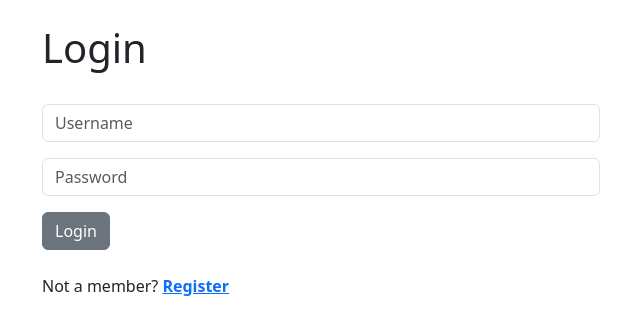
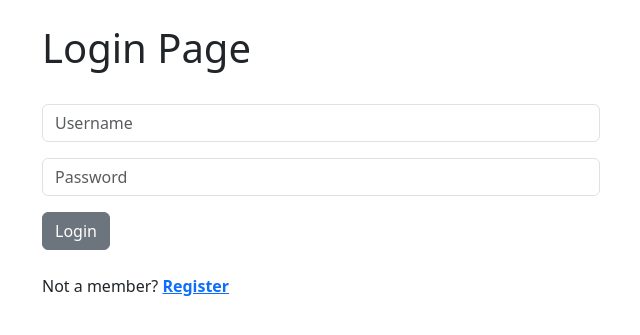
Before and after one commit to sachin-404/django-user-authentication, a Django app: page / in a window 1280 px wide. Shown: the top 335 px of the page, without its empty margins (319-959 px from the left). Run offline with Django 4.2, Linux system fonts and the light colour scheme.

Commit message:
Update login.html

```diff
--- a/templates/login.html
+++ b/templates/login.html
@@ -2,7 +2,7 @@
 {% block content %}
 
 <div class="col-md-6 offset-md-3">
-    <h1> Login </h1>
+    <h1> Login Page</h1>
     <br>
     <form method="POST">
         {% csrf_token %}
```
